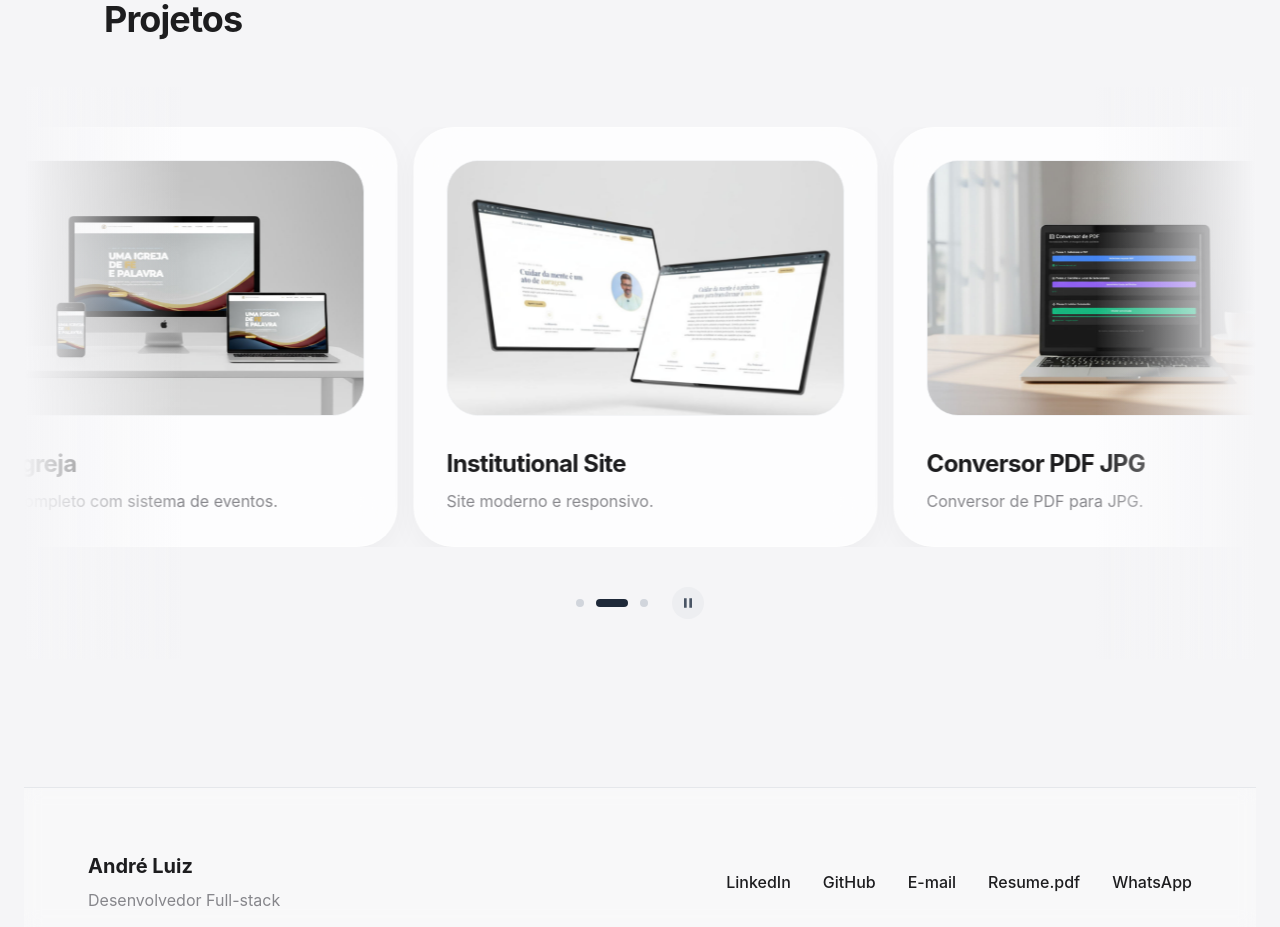
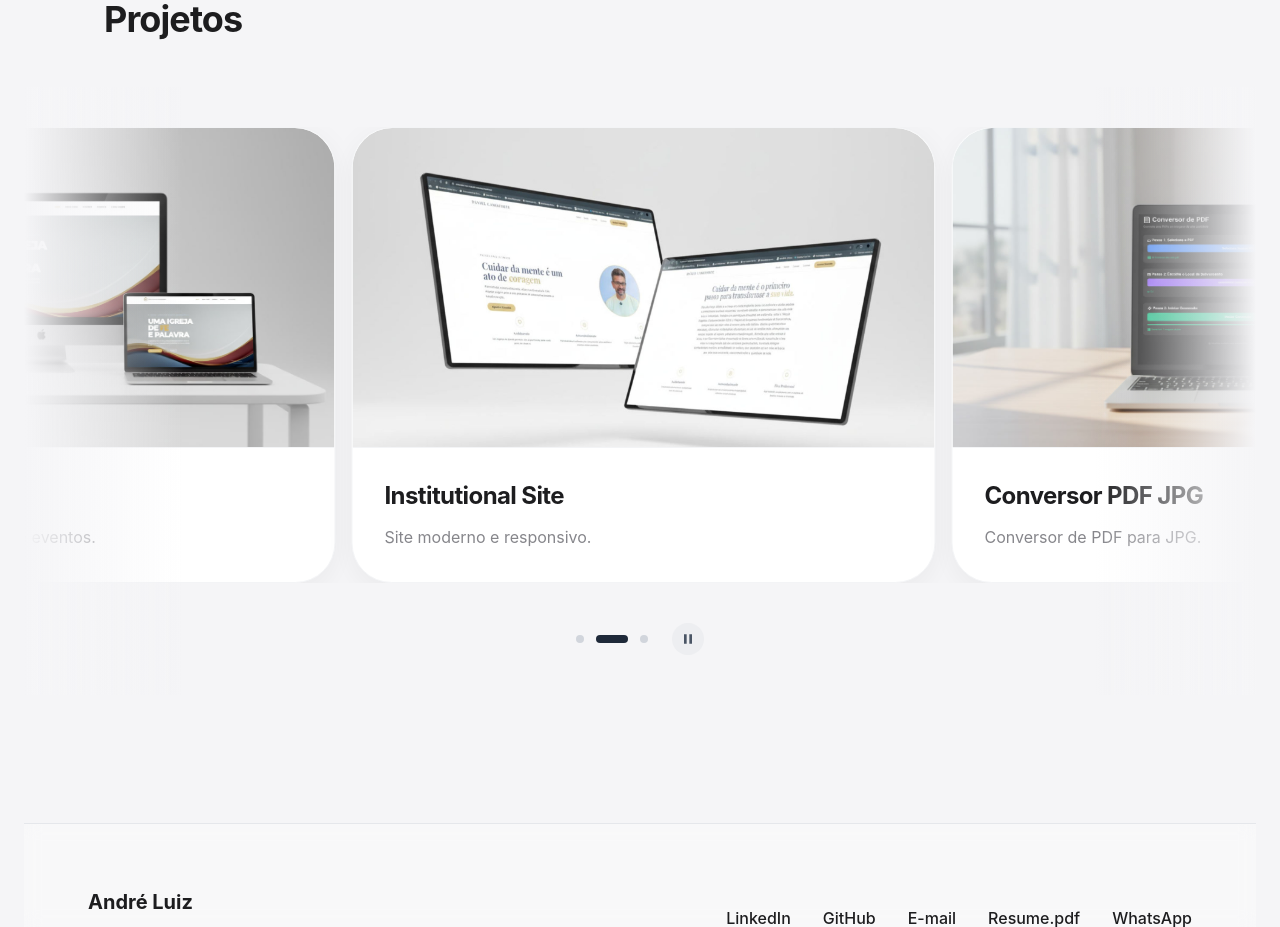
Before and after one commit to avfoto81/meu-portfolio, a Next.js app: page / in a window 1280 px wide. Shown: the part 1220-2147 px from the top of the page. Built offline with nearby package versions, Linux system fonts and the light colour scheme.

Commit message:
Modificando: cards

```diff
--- a/components/ui/ProjectCard.tsx
+++ b/components/ui/ProjectCard.tsx
@@ -14,21 +14,20 @@ export default function ProjectCard({ title, description, thumbnail, videoSrc }:
 
   return (
     <motion.div
-      // Removemos o initial/whileInView para o carrossel ter controle total do movimento
       onMouseEnter={() => setIsHovered(true)}
       onMouseLeave={() => setIsHovered(false)}
-
-      // No carrossel, em vez de subir (Y), vamos usar um leve Scale para dar profundidade
-      whileHover={{ scale: 1.02 }}
+      whileHover={{ scale: 1.01 }} // Scale bem sutil
       transition={{ duration: 0.4, ease: [0.21, 0.47, 0.32, 0.98] }}
-
-      className="bg-white/80 backdrop-blur-xl rounded-[2.5rem] p-8 shadow-[0_8px_30px_rgb(0,0,0,0.04)] border border-white/20 group cursor-pointer overflow-hidden relative w-full h-full"
+      // AJUSTE: Removemos p-8 e adicionamos pb-10. Fundo branco puro para imersão.
+      className="bg-white rounded-[2.5rem] shadow-[0_8px_30px_rgb(0,0,0,0.05)] border border-gray-100 group cursor-pointer overflow-hidden relative w-full h-full flex flex-col"
     >
-      {/* Container do Visual */}
-      <div className="relative w-full h-64 bg-gray-200 rounded-[2rem] overflow-hidden mb-8 border border-gray-100">
+      {/* Container do Visual (Full-Width) */}
+      {/* AJUSTE: h-80 para ficar mais alto, rounded-t para arredondar só em cima, mb-0 */}
+      <div className="relative w-full h-80 bg-gray-100 overflow-hidden mb-0 rounded-t-[2.5rem] border-b border-gray-100">
         <img
           src={thumbnail}
           alt={title}
+          // AJUSTE: object-cover garante que preencha sem distorcer
           className="w-full h-full object-cover"
         />
 
@@ -51,10 +50,11 @@ export default function ProjectCard({ title, description, thumbnail, videoSrc }:
         </AnimatePresence>
       </div>
 
-      {/* Textos */}
-      <div className="relative z-20">
+      {/* Textos (Com Padding) */}
+      {/* AJUSTE: flex-grow para empurrar o texto, px-8 para afastar das bordas */}
+      <div className="relative z-20 p-8 flex-grow">
         <h3 className="text-2xl font-bold text-[#1d1d1f] tracking-tight">{title}</h3>
-        <p className="text-[#86868b] mt-2 leading-relaxed">{description}</p>
+        <p className="text-[#86868b] mt-3 leading-relaxed text-base">{description}</p>
       </div>
     </motion.div>
   );
--- a/components/ui/ProjectCarousel.tsx
+++ b/components/ui/ProjectCarousel.tsx
@@ -44,8 +44,8 @@ export default function ProjectCarousel() {
             <div
               key={index}
               // flex-[0_0_80%] deixa 10% de cada lado para os cards vizinhos no mobile
-              // md:flex-[0_0_480px] mantém o tamanho fixo no PC
-              className="flex-[0_0_80%] md:flex-[0_0_480px] min-w-0 pl-4"
+              // md:flex-[0_0_600px] mantém o tamanho fixo no PC
+              className="flex-[0_0_80%] md:flex-[0_0_600px] min-w-0 pl-4 snap-center"
             >
               <ProjectCard {...project} />
             </div>
```
